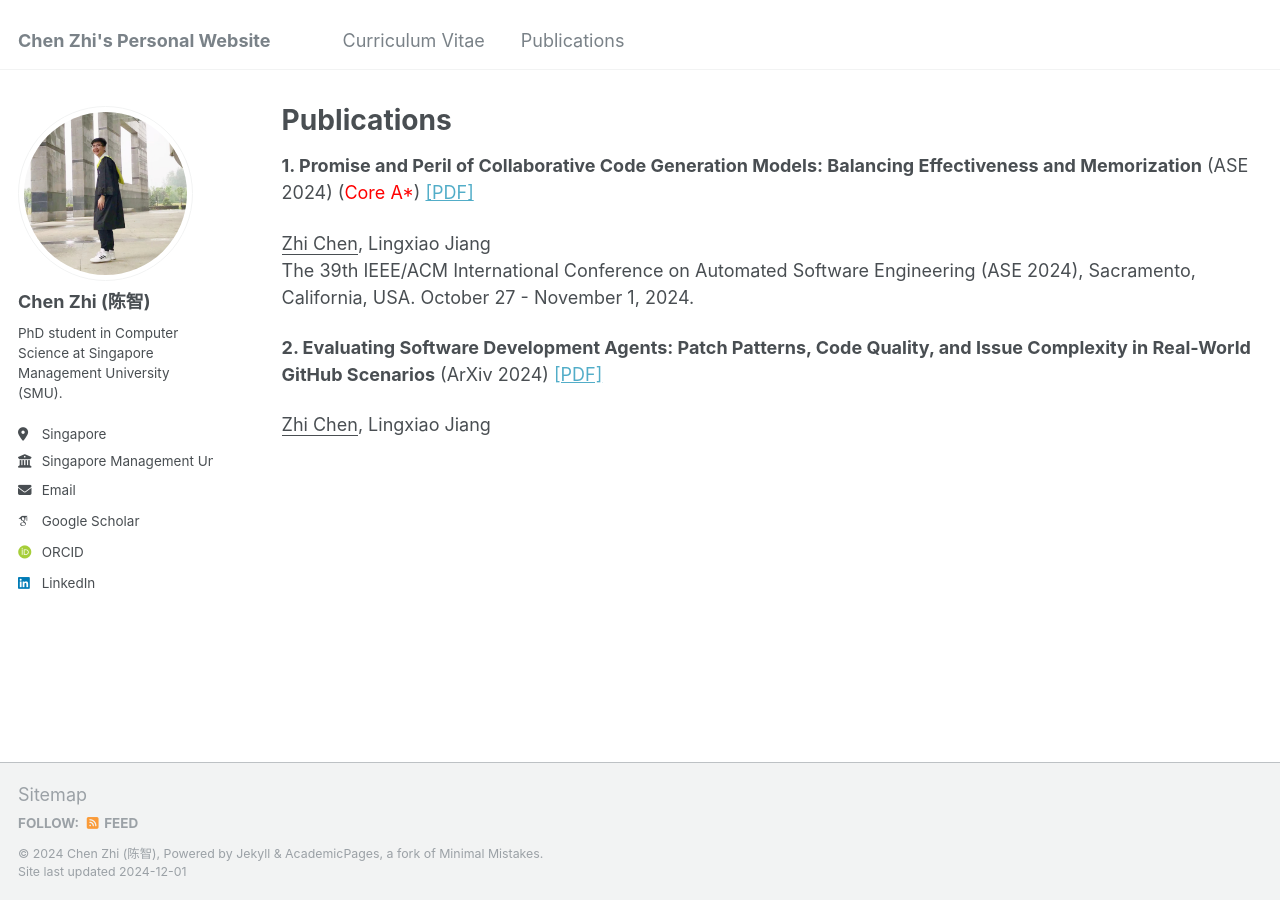
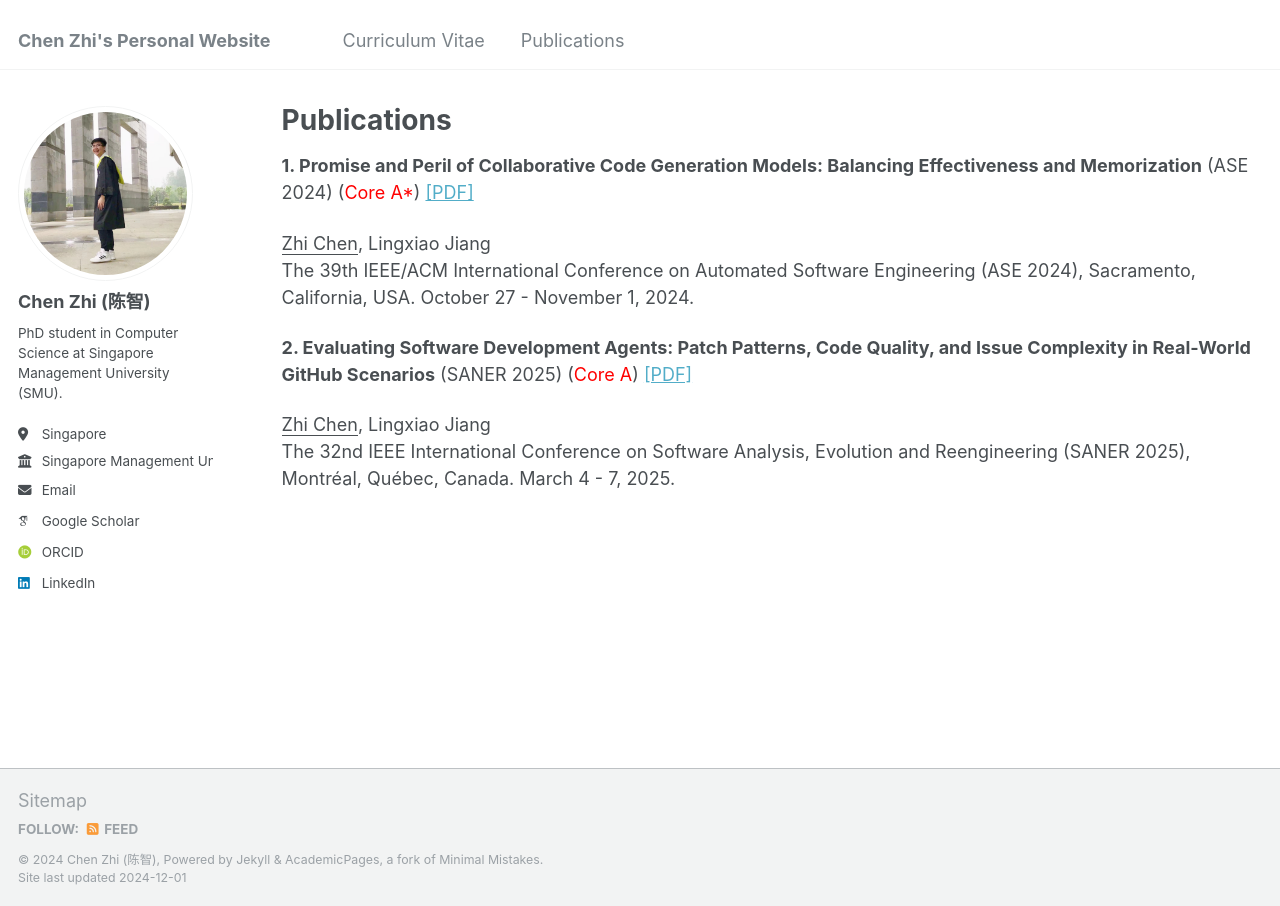
Before and after one commit to chenzhi-cz/chenzhi-cz.github.io, a Jekyll site: the page built from _pages/publications.html, in a window 1280 px wide. Built offline with Jekyll 4.4.1, drawn with Linux system fonts in a browser that asks for light colours; some web fonts are replaced.

Commit message:
Update publications.html

```diff
--- a/_pages/publications.html
+++ b/_pages/publications.html
@@ -15,6 +15,7 @@ author_profile: true
 
 <!-- Second Paper -->
 <div class="publication">
-    <p><strong>2. Evaluating Software Development Agents: Patch Patterns, Code Quality, and Issue Complexity in Real-World GitHub Scenarios</strong> (ArXiv 2024) <a href="https://arxiv.org/pdf/2410.12468" class="pdf-link">[PDF]</a></p>
-    <p><u>Zhi Chen</u>, Lingxiao Jiang</p>
+    <p><strong>2. Evaluating Software Development Agents: Patch Patterns, Code Quality, and Issue Complexity in Real-World GitHub Scenarios</strong> (SANER 2025) (<span style="color:red;">Core A</span>) <a href="https://arxiv.org/pdf/2410.12468" class="pdf-link">[PDF]</a></p>
+    <p><u>Zhi Chen</u>, Lingxiao Jiang<br/>
+    The 32nd IEEE International Conference on Software Analysis, Evolution and Reengineering (SANER 2025), Montréal, Québec, Canada. March 4 - 7, 2025.</p>
 </div>
```
